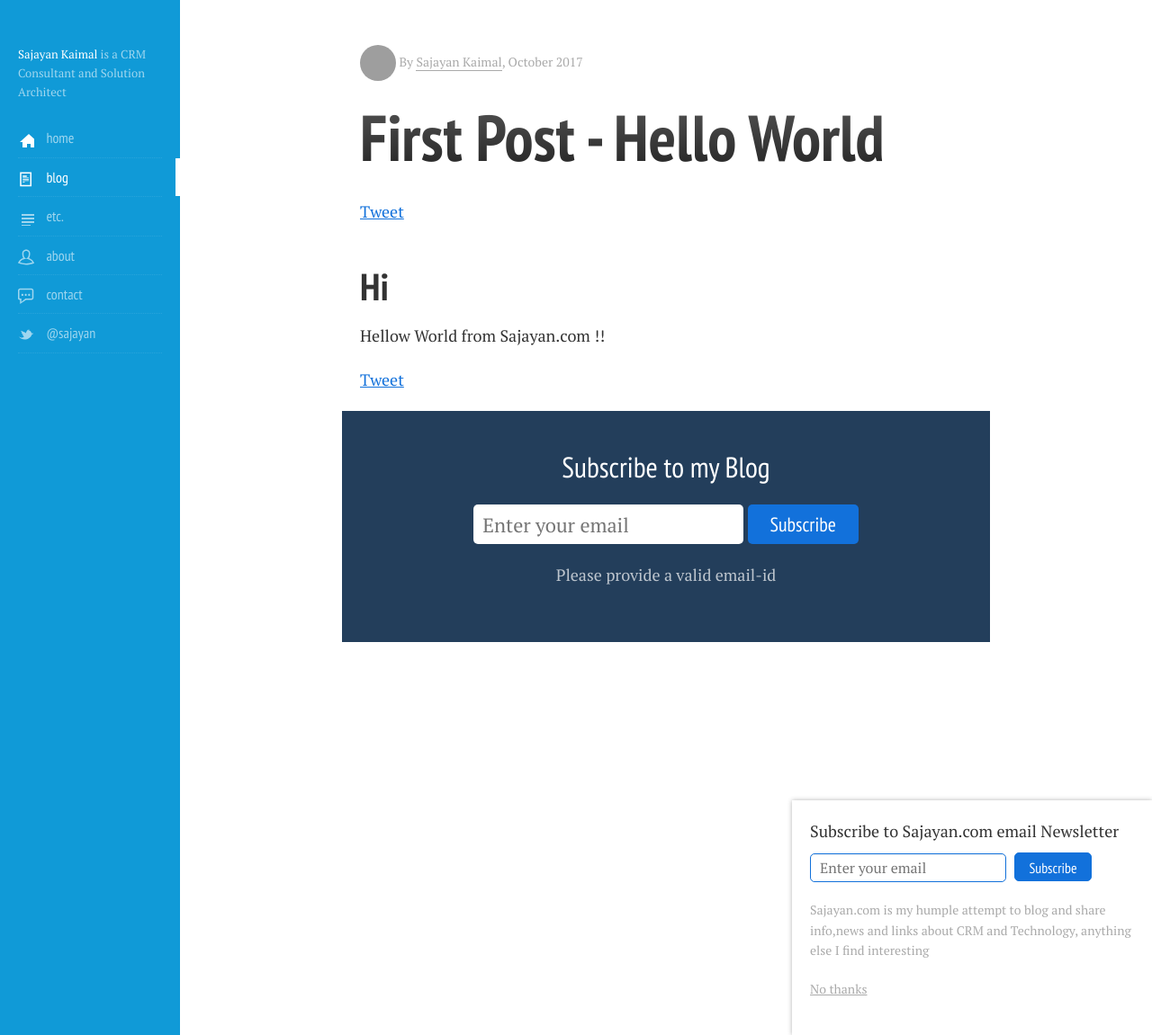
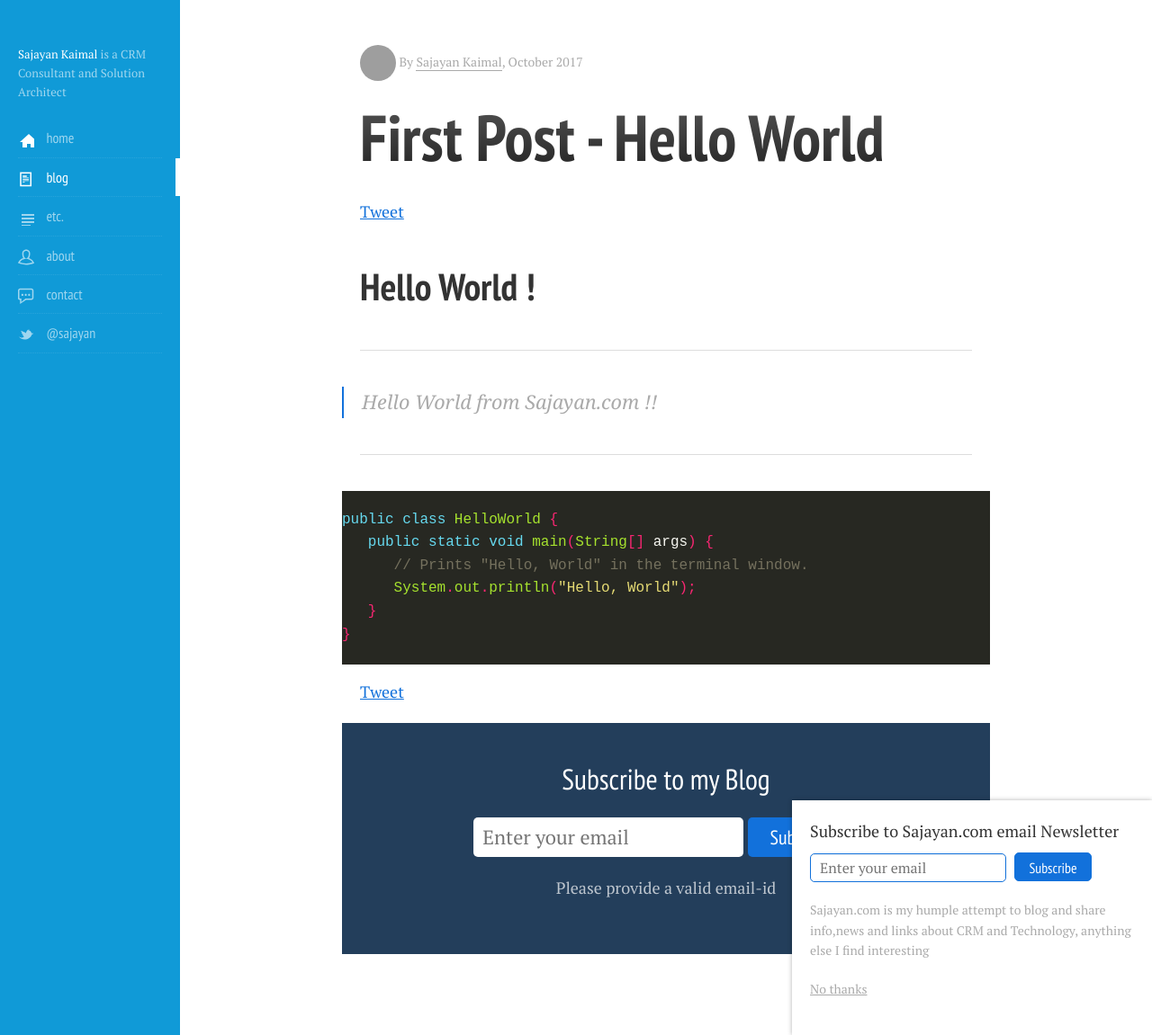
Before and after one commit to sajayan/sajayan.github.io, a Jekyll site: the page built from _posts/2017-10-07-sajayan-kaimal-site-launched.md, in a window 1280 px wide and 1151 px high. Shown: the whole window at 90% size. Built offline with Jekyll 4.4.1, drawn with Linux system fonts in a browser that asks for light colours; nearby versions of some CDN libraries; comment, search, counter and statistics services are not loaded; grey boxes are pictures that could not be loaded.

Commit message:
Update 2017-10-07-sajayan-kaimal-site-launched.md

````diff
--- a/_posts/2017-10-07-sajayan-kaimal-site-launched.md
+++ b/_posts/2017-10-07-sajayan-kaimal-site-launched.md
@@ -8,5 +8,18 @@ date: 2017-10-07 00:00
 tags: Generic, Technology
 ---
 
-#### Hi
-Hellow World from Sajayan.com !!
+#### Hello World !
+------
+
+> Hello World from Sajayan.com !!
+
+*****
+
+```java
+public class HelloWorld {
+   public static void main(String[] args) {
+      // Prints "Hello, World" in the terminal window.
+      System.out.println("Hello, World");
+   }
+}
+```
````
